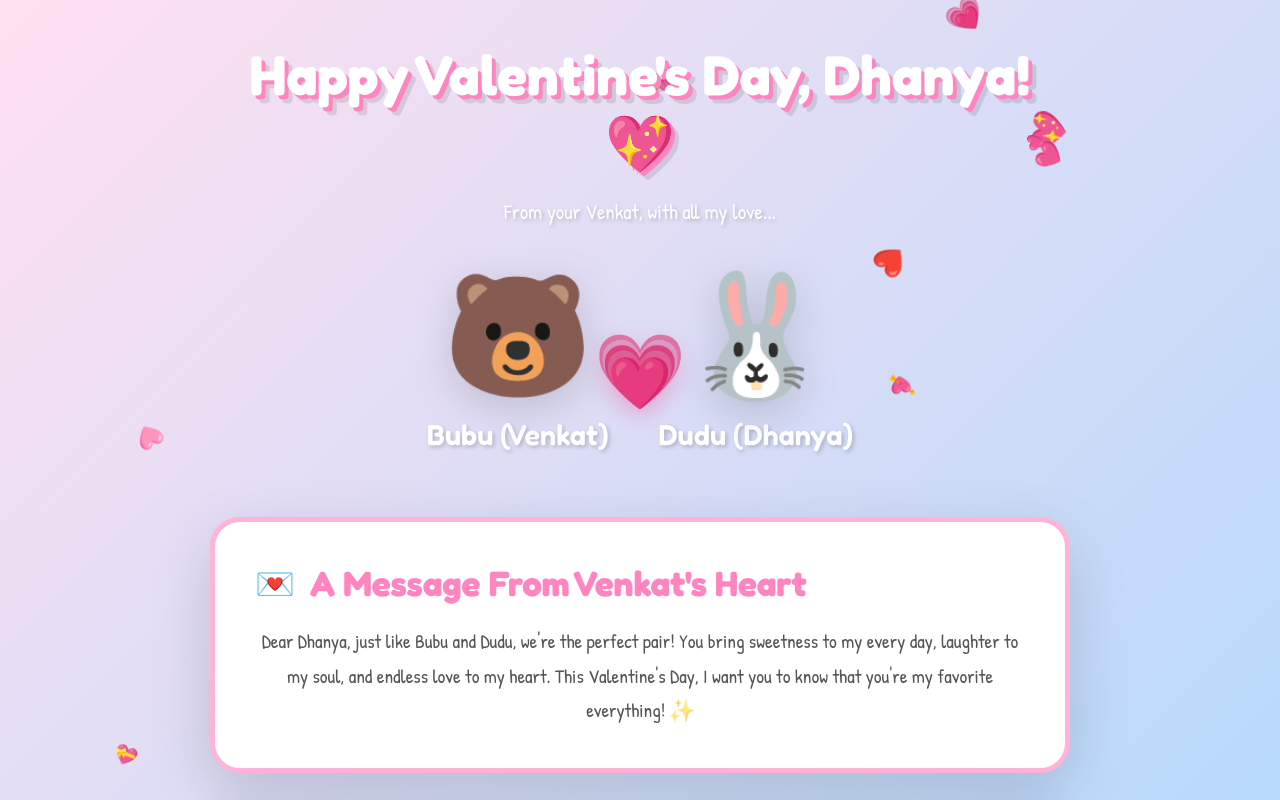
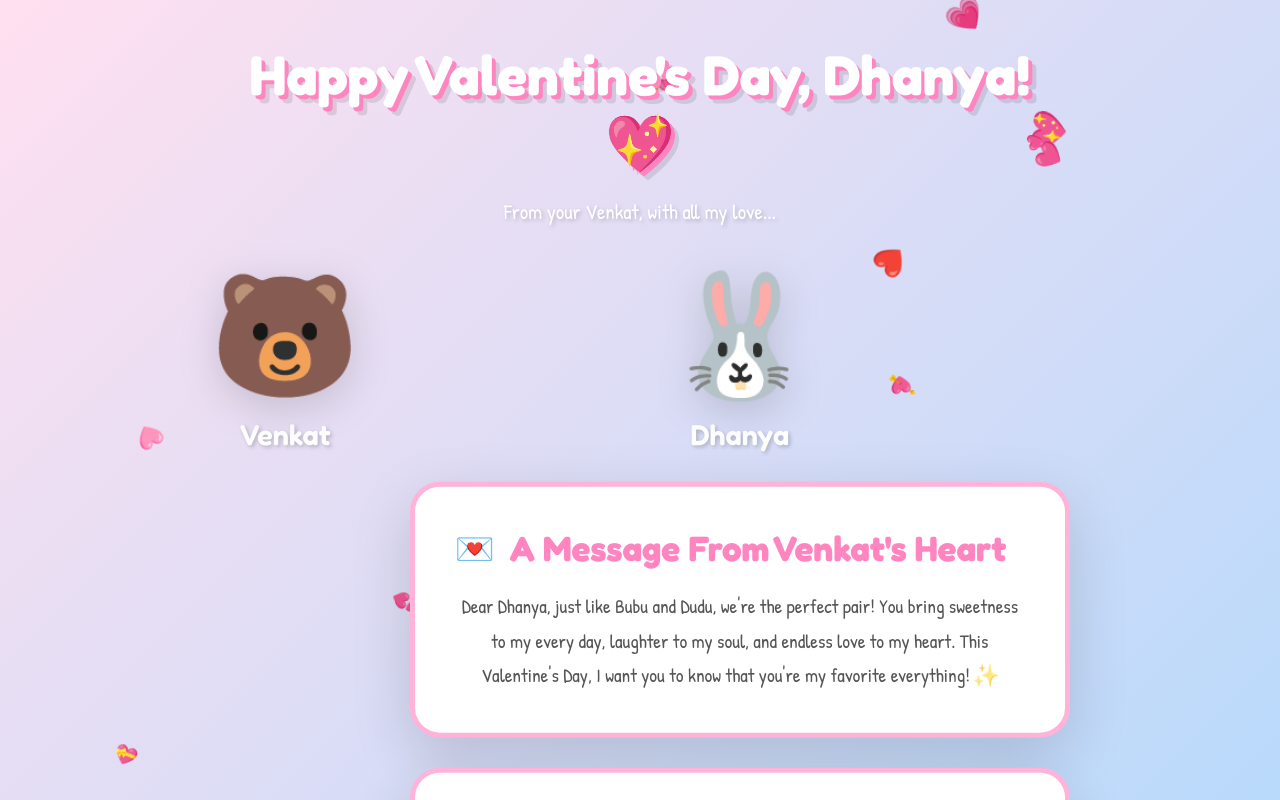
Before and after one commit to rangasaivenkat/venkat, a plain HTML site: page valentine.html in a window 1280 px wide. Shown: the top 800 px of the page. Drawn offline with Linux system fonts and the light colour scheme.

Commit message:
Add files via upload

```diff
--- a/valentine.html
+++ b/valentine.html
@@ -479,12 +479,12 @@
         <div class="characters">
             <div class="character" onclick="characterTalk('bubu')">
                 <span class="character-icon">🐻</span>
-                <div class="character-name">Bubu (Venkat)</div>
+                <div class="character-name">Venkat</div>
             </div>
             <div class="heart-connector">💗</div>
             <div class="character" onclick="characterTalk('dudu')">
                 <span class="character-icon">🐰</span>
-                <div class="character-name">Dudu (Dhanya)</div>
+                <div class="character-name">Dhanya <div>
             </div>
         </div>
 
```
